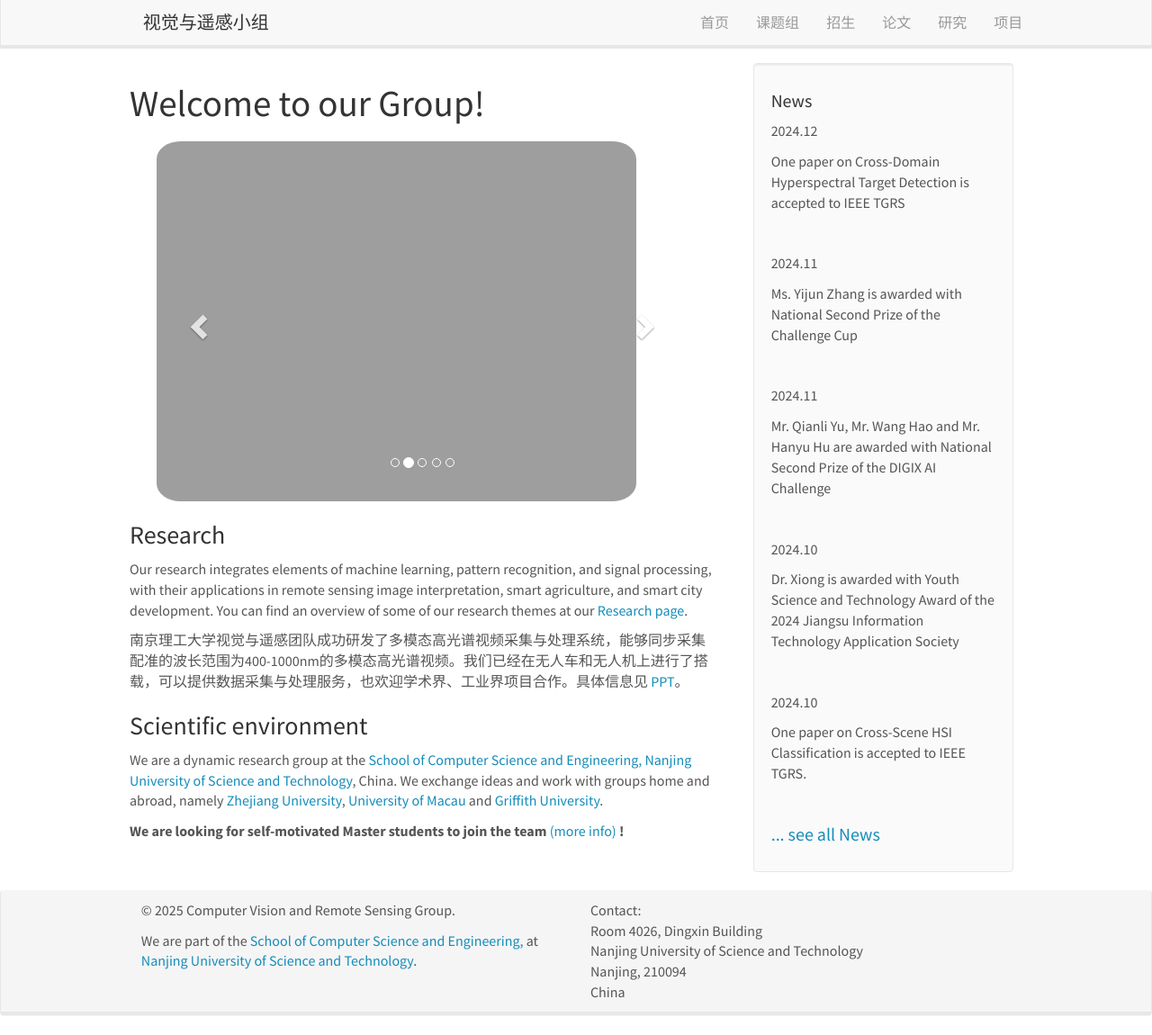
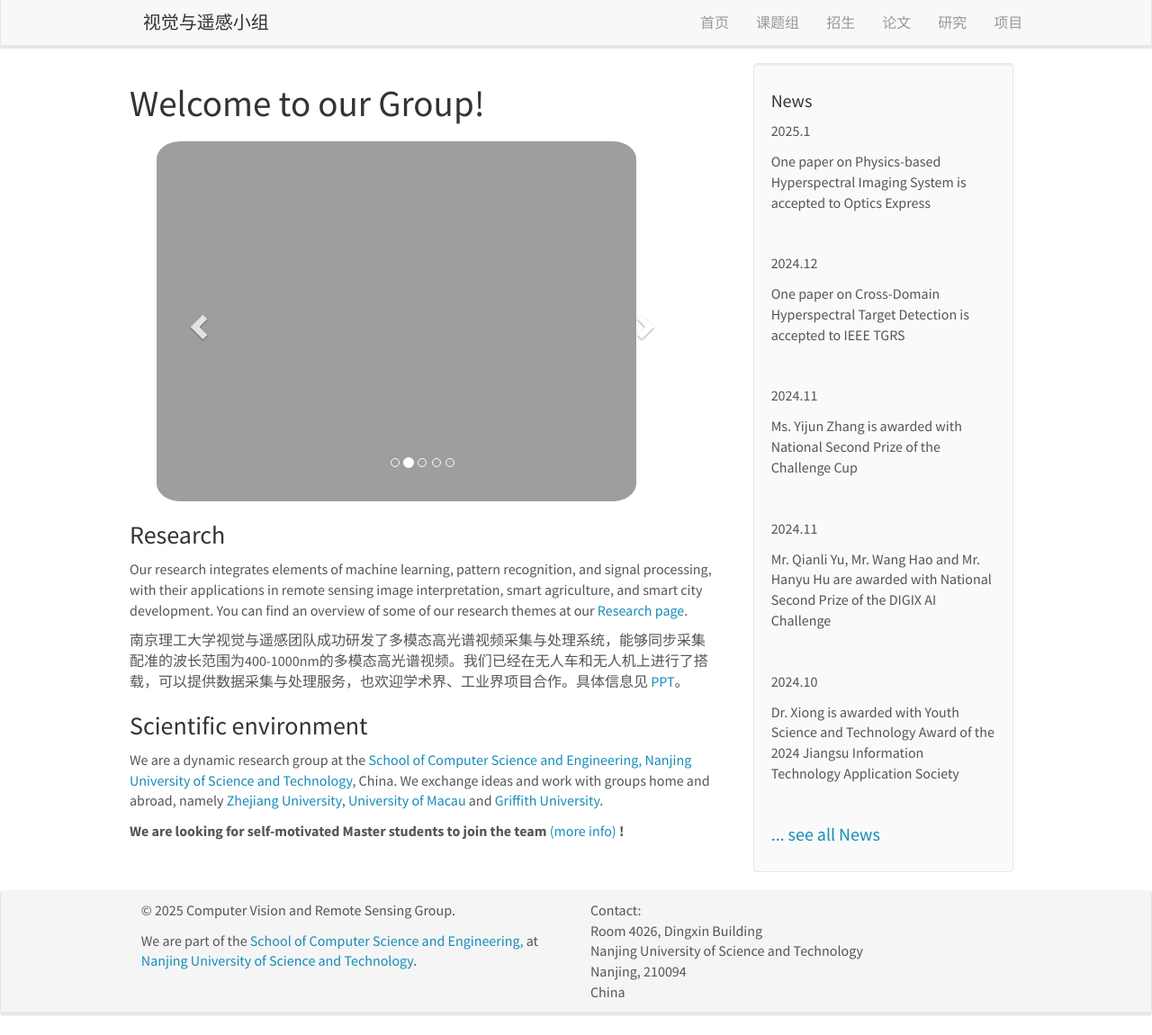
Before and after one commit to bearshng/mvip, a Jekyll site: the page built from _pages/home.md, in a window 1280 px wide and 1150 px high. Shown: the whole window at 90% size. Built offline with Jekyll 4.4.1, drawn with Linux system fonts in a browser that asks for light colours; nearby versions of some CDN libraries.

Commit message:
update news

```diff
--- a/_data/news.yml
+++ b/_data/news.yml
@@ -1,3 +1,6 @@
+- date: '2025.1'
+  headline: " One paper on Physics-based Hyperspectral Imaging System is accepted to Optics Express"
+
 - date: '2024.12'
   headline: "One paper on Cross-Domain Hyperspectral Target Detection is accepted to IEEE TGRS"
 
```
